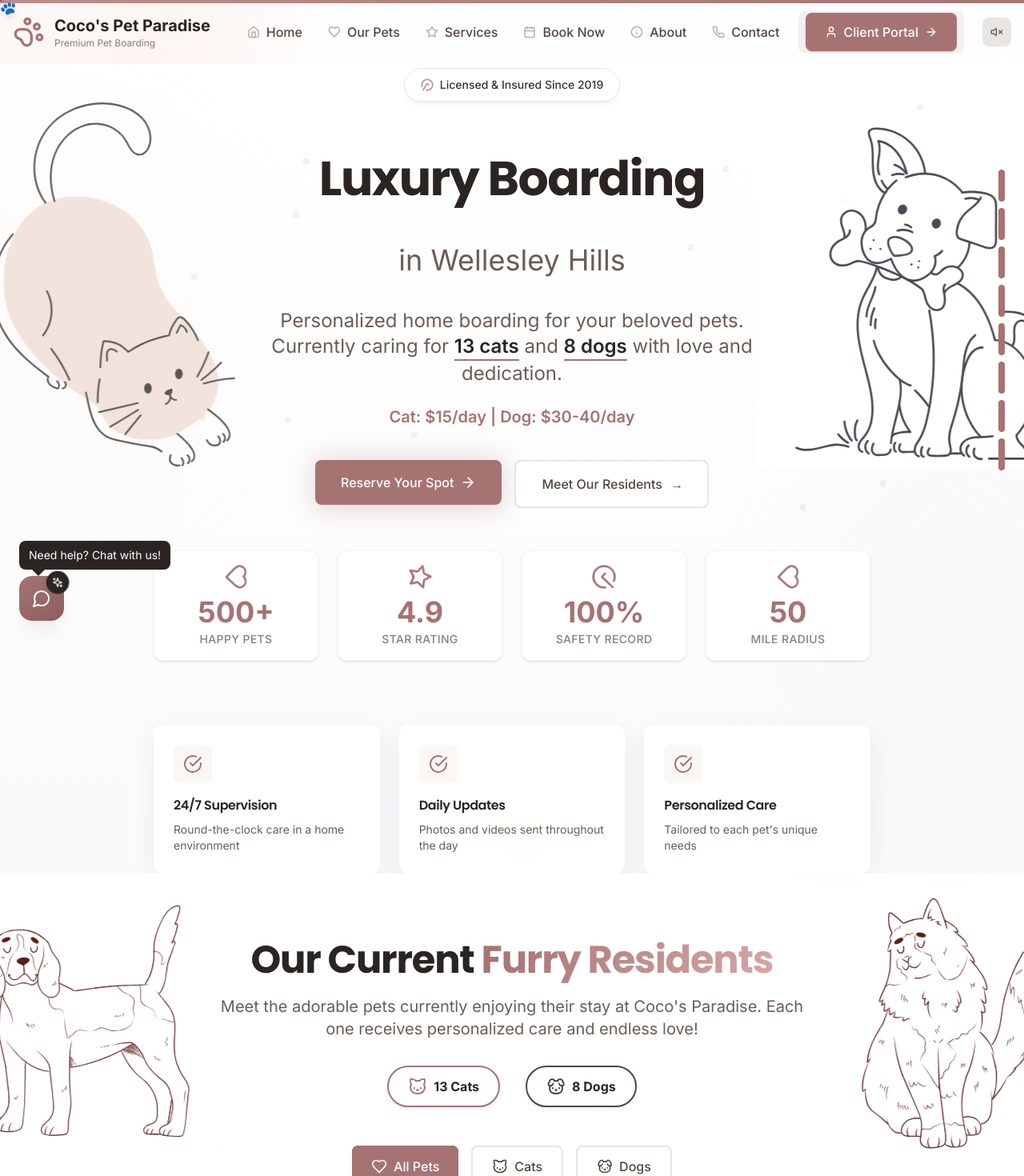
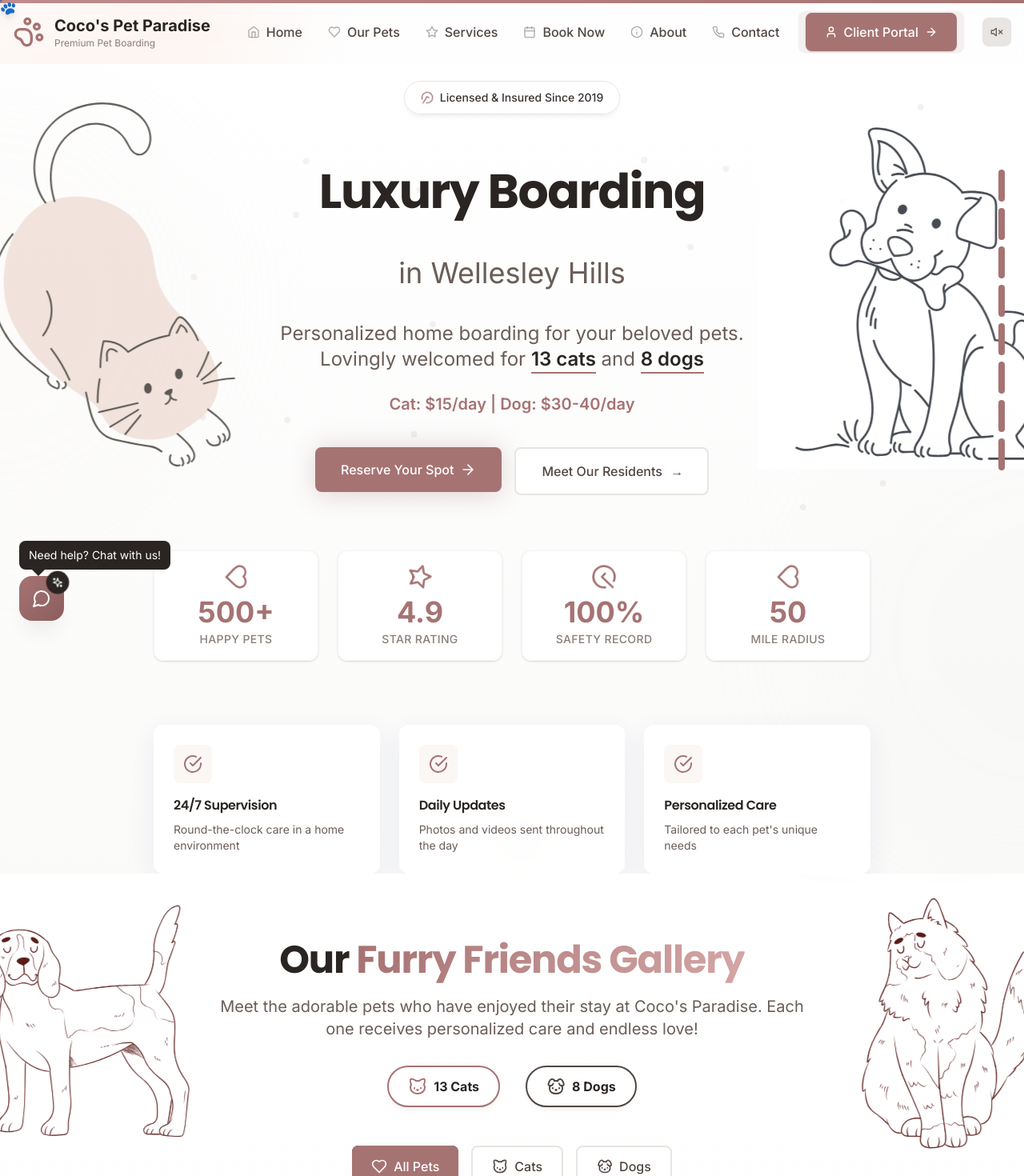
Before and after one commit to Cocochoiii/coco_petboarding, a Next.js app: page / in a window 1280 px wide. Shown: the top 1470 px of the page at 80% size. Built offline with nearby package versions, Linux system fonts and the light colour scheme.

Commit message:
fix titles

```diff
--- a/components/CurrentPets.tsx
+++ b/components/CurrentPets.tsx
@@ -205,10 +205,10 @@ export default function CurrentPets() {
                     {/* 标题 + 文案 + stats */}
                     <div className="text-center">
                         <h2 className="text-3xl md:text-5xl font-display font-bold mb-4 text-neutral-900">
-                            Our Current <span className="text-gradient">Furry Residents</span>
+                            Our <span className="text-gradient"> Furry Friends Gallery</span>
                         </h2>
                         <p className="text-base md:text-xl text-neutral-600 max-w-3xl mx-auto">
-                            Meet the adorable pets currently enjoying their stay at Coco&apos;s Paradise.
+                            Meet the adorable pets who have enjoyed their stay at Coco&apos;s Paradise.
                             Each one receives personalized care and endless love!
                         </p>
 
--- a/components/HeroSection.tsx
+++ b/components/HeroSection.tsx
@@ -238,8 +238,8 @@ export default function HeroSection() {
                                     animate={{ opacity: 1 }}
                                     transition={{ delay: 0.6 }}
                                 >
-                                    Personalized home boarding for your beloved pets. Currently
-                                    caring for{' '}
+                                    Personalized home boarding for your beloved pets.
+                                    Lovingly welcomed for{' '}
                                     <motion.span
                                         className="font-semibold text-neutral-900 border-b-2 border-primary-700 inline-block"
                                         whileHover={{ scale: 1.1 }}
@@ -253,7 +253,6 @@ export default function HeroSection() {
                                     >
                                         8 dogs
                                     </motion.span>{' '}
-                                    with love and dedication.
                                 </motion.p>
 
                                 {/* Pricing Info */}
```
